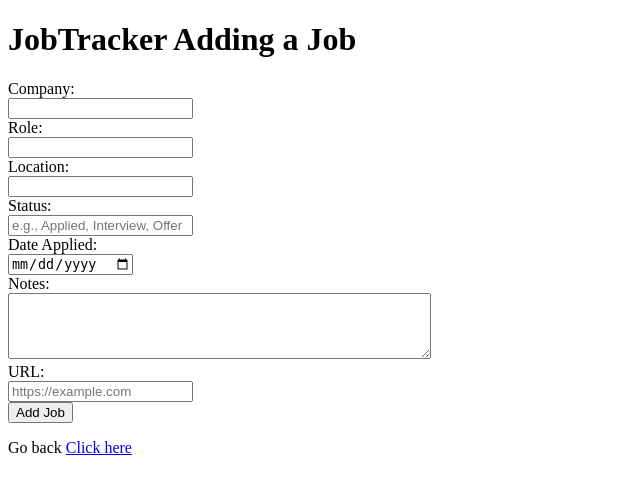
After one commit to KeillenSnider/JobTracker, a Flask app: page /add in a window 1280 px wide. The commit adds this page. Shown: the top 494 px of the page, without its empty margins (0-640 px from the left). Run offline with Flask 3, Linux system fonts and the light colour scheme; the visitor is signed in with stand-in values (Sample User, id 1).

Commit message:
Added an add page and it is working. Can now add jobs to different users

```diff
--- /dev/null
+++ b/Templates/add.html
@@ -0,0 +1,74 @@
+<!--Code for Adding to a user table-->
+
+<!DOCTYPE html>
+<html lang = "en">
+
+<head>
+    <title>JobTracker Adding a Job</title>
+
+    <!--Used to have the most amount characters so everyone can view it-->
+    <meta charset = "UTF-8">
+    <!--Tells the web to scale it to the device it is on and on a 1:1 scale so not zoomed in or out-->
+    <meta name = "viewport" content = "width= device-width, initial-scale = 1.0">
+
+</head>
+
+<body>
+    <!--Header for the Add Job page-->
+    <h1>JobTracker Adding a Job</h1>
+
+    <form method = "POST" action = "/add">
+
+        <!--Lables and inputs for all fields-->
+
+        <!--Company-->
+        <label for = "company" >Company:</label>
+        <br>
+        <input type = "text" id = "company" name  = "company" required>
+        <br>
+
+        <!--Role-->
+        <label for = "role" >Role:</label>
+        <br>
+        <input type = "text" id = "role" name = "role" required>
+        <br>
+
+        <!--Location-->
+        <label for = "location" >Location:</label>
+        <br>
+        <input type = "text" id = "location" name = "location">
+        <br>
+
+        <!--Status-->
+        <label for = "status" >Status:</label>
+        <br>
+        <input type = "text" id = "status" name = "status" placeholder = "e.g., Applied, Interview, Offer">
+        <br>
+
+        <!--Date Applied-->
+        <label for = "date_applied" >Date Applied:</label>
+        <br>
+        <input type = "date" id = "date_applied" name = "date_applied" placeholder = "YYYY-MM-DD" required>
+        <br>
+
+        <!--Notes-->
+        <label for = "notes" >Notes:</label>
+        <br>
+        <textarea id = "notes" name = "notes" rows = "4" cols = "50"></textarea>
+        <br>
+
+        <!--URL-->
+        <label for = "url" >URL:</label>
+        <br>
+        <input type="url" name="url" placeholder="https://example.com">
+        <br>
+
+        <!-- Button to submit the form-->
+        <button type = "submit">Add Job</button>
+    </form>
+
+    <!--Go back link-->
+    <p>Go back <a href = "/dashboard">Click here</a></p>
+
+</body>
+</html>
--- a/Templates/register.html
+++ b/Templates/register.html
@@ -24,7 +24,7 @@
     {% endif %}
 
 
-    <!--POST so it is secure and not showing in the url and action login is for the route used in app.py to log in the user-->
+    <!--POST so it is secure and not showing in the url and action register is for the route used in app.py to register the user-->
     <form method = "POST" action = "/register">
 
         <!-- Label gives and id then tells the user what it is for -->
--- a/app.py
+++ b/app.py
@@ -4,7 +4,7 @@
 # request for getting if it is a post or get request, Sessions for keeping track if a user is logged in on every page
 from flask import Flask, render_template, redirect, url_for, request, session
 import database
-from datetime import timedelta
+from datetime import timedelta, datetime
 
 #This starts the web app. __name__ is the current file, app is what routes will attach to and Flask is the framework
 app = Flask(__name__)
@@ -26,6 +26,7 @@ database.setup_database()
 @app.route('/')
 #This is the root page of the website
 def home():
+    #Go to login
     return redirect(url_for("login"))
 
 
@@ -112,6 +113,39 @@ def logout():
     return redirect(url_for('login'))
 
 
+
+@app.route('/add', methods = ['GET', 'POST'])
+def add():
+    if 'username' not in session:
+        return redirect(url_for('login'))
+
+    if request.method == 'POST':
+
+        #Get user id
+        user = database.get_user(session['username'])
+        user_id = user[0]
+
+        #Get the data from the form
+        company = request.form['company']
+        role = request.form['role']
+        location = request.form['location']
+        status = request.form['status'] or "Applied"
+        date_applied = request.form['date_applied'] or str(datetime.now().date())
+        notes = request.form['notes']
+        url = request.form['url']
+
+        #Add the job to the database
+        database.add_job(company, role, location, status, date_applied, notes, url, user_id)
+
+        #Go back to the dashboard
+        return redirect(url_for('dashboard'))
+
+    #Show the add page if it is a GET
+    return render_template('add.html')
+
+
+
+
 #Used so only when this file is ran it will work not if it is called in another file
 if __name__ == "__main__":
     #Debug helps with development but make sure it is off when it is live
```
